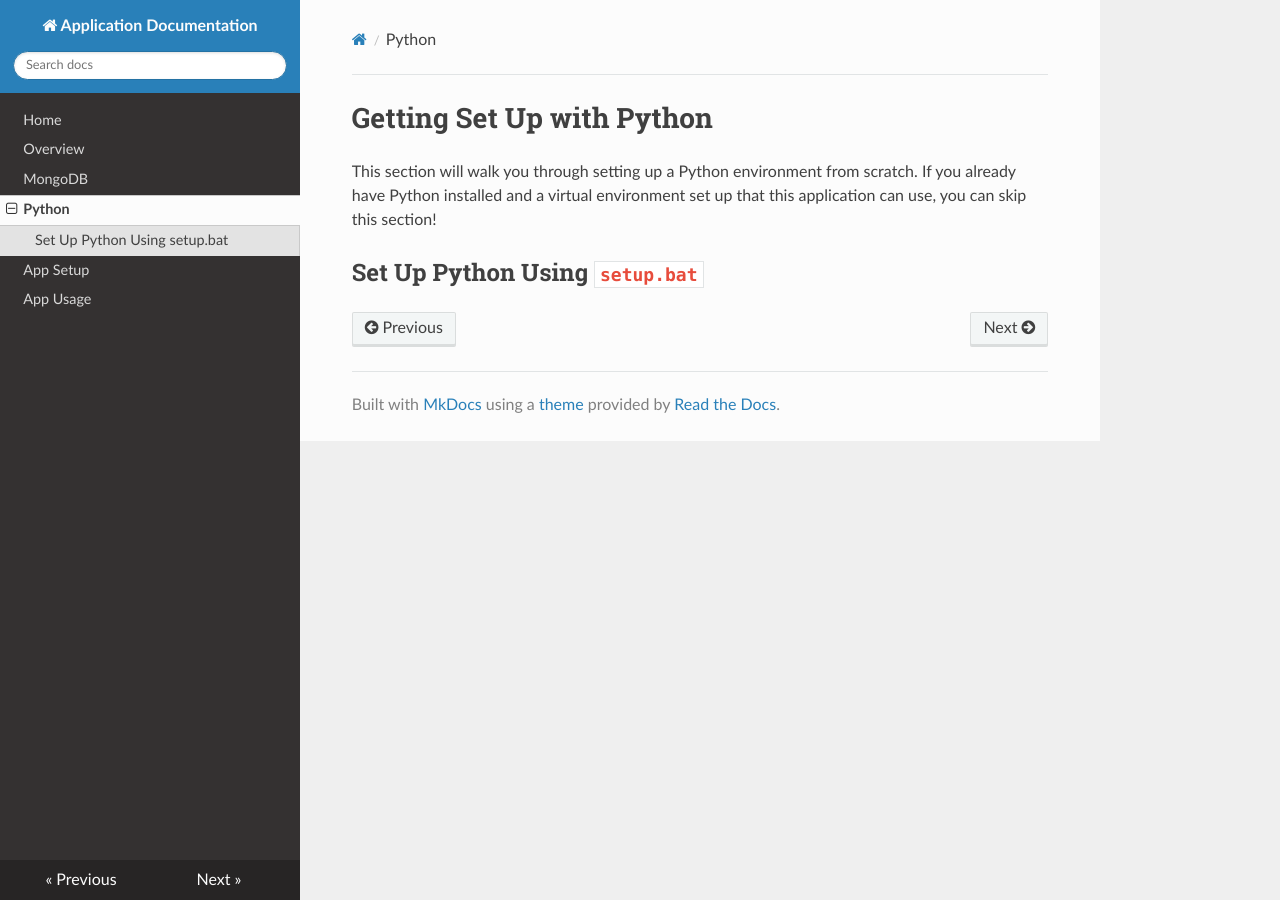
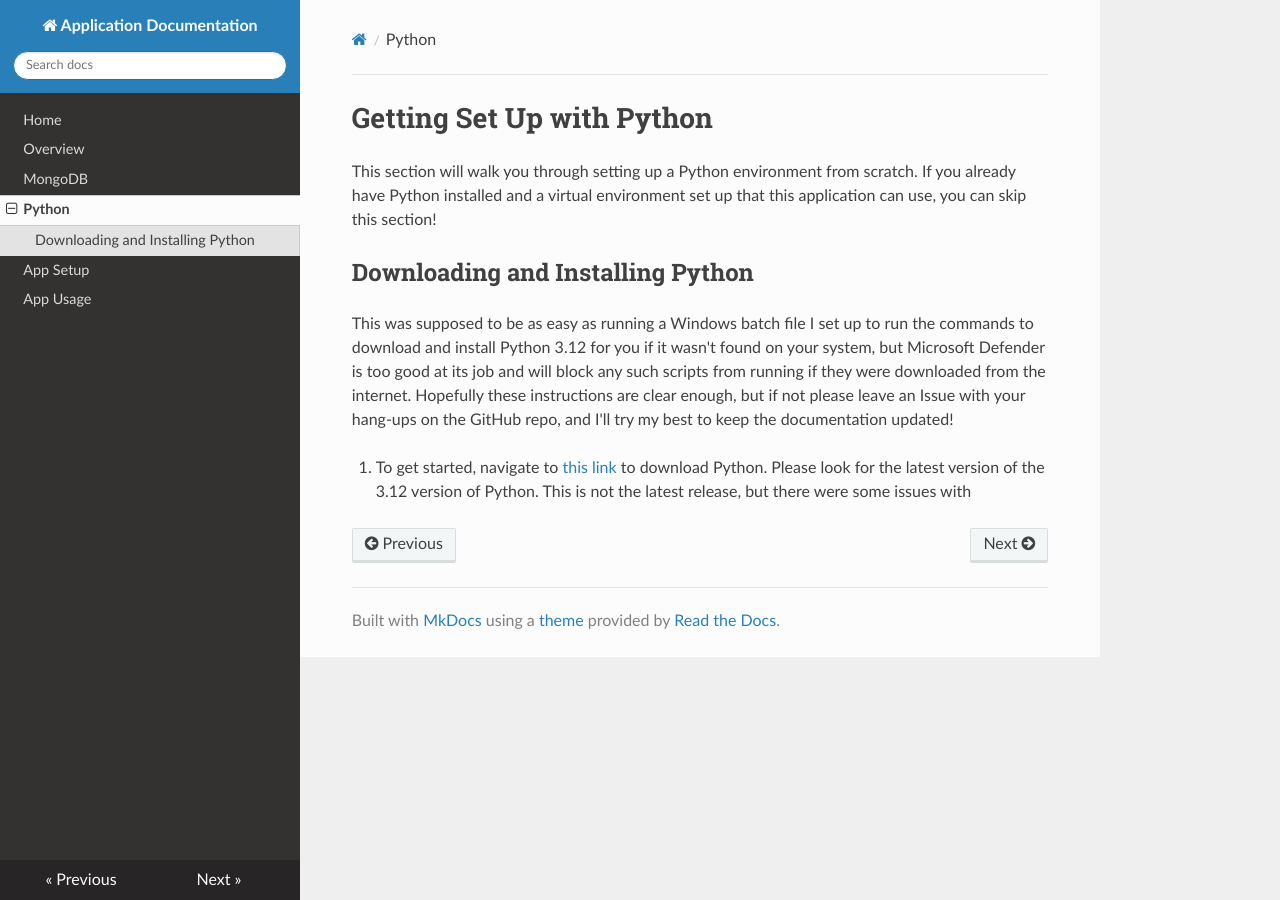
Before and after one commit to EricS0110/custom-collections-desktop-app, an MkDocs documentation site: the page built from docs/python_setup.md, in a window 1280 px wide. Built offline with MkDocs 1.6.1, drawn with Linux system fonts in a browser that asks for light colours; nearby versions of some CDN libraries.

Commit message:
Removing .bat files, cleaning up images, starting python docs

```diff
--- a/docs/python_setup.md
+++ b/docs/python_setup.md
@@ -3,4 +3,13 @@
 This section will walk you through setting up a Python environment from scratch.  If you already have Python
 installed and a virtual environment set up that this application can use, you can skip this section!
 
-## Set Up Python Using `setup.bat`
+## Downloading and Installing Python
+
+This was supposed to be as easy as running a Windows batch file I set up to run the commands to download and install
+Python 3.12 for you if it wasn't found on your system, but Microsoft Defender is too good at its job and will block any
+such scripts from running if they were downloaded from the internet.  Hopefully these instructions are clear enough,
+but if not please leave an Issue with your hang-ups on the GitHub repo, and I'll try my best to keep the documentation
+updated!
+
+1. To get started, navigate to [this link](https://www.python.org/downloads/windows/) to download Python.  Please look
+for the latest version of the 3.12 version of Python.  This is not the latest release, but there were some issues with
```
Also changed, not shown: docs/mongo_setup.md (+16 -16 lines), docs/images/MongoSetup/MongoSetup_001.png (renamed from docs/images/MongoSetup_001.png), docs/images/MongoSetup/MongoSetup_002.png (renamed from docs/images/MongoSetup_002.png), docs/images/MongoSetup/MongoSetup_003.png (renamed from docs/images/MongoSetup_003.png), docs/images/MongoSetup/MongoSetup_004.png (renamed from docs/images/MongoSetup_004.png), docs/images/MongoSetup/MongoSetup_005.png (renamed from docs/images/MongoSetup_005.png), docs/images/MongoSetup/MongoSetup_006.png (renamed from docs/images/MongoSetup_006.png), docs/images/MongoSetup/MongoSetup_007.png (renamed from docs/images/MongoSetup_007.png), docs/images/MongoSetup/MongoSetup_008.png (renamed from docs/images/MongoSetup_008.png), docs/images/MongoSetup/MongoSetup_009.png (renamed from docs/images/MongoSetup_009.png), docs/images/MongoSetup/MongoSetup_010.png (renamed from docs/images/MongoSetup_010.png), docs/images/MongoSetup/MongoSetup_011.png (renamed from docs/images/MongoSetup_011.png), docs/images/MongoSetup/MongoSetup_012.png (renamed from docs/images/MongoSetup_012.png), docs/images/MongoSetup/MongoSetup_013.png (renamed from docs/images/MongoSetup_013.png), 3 more files, 2 other files.
